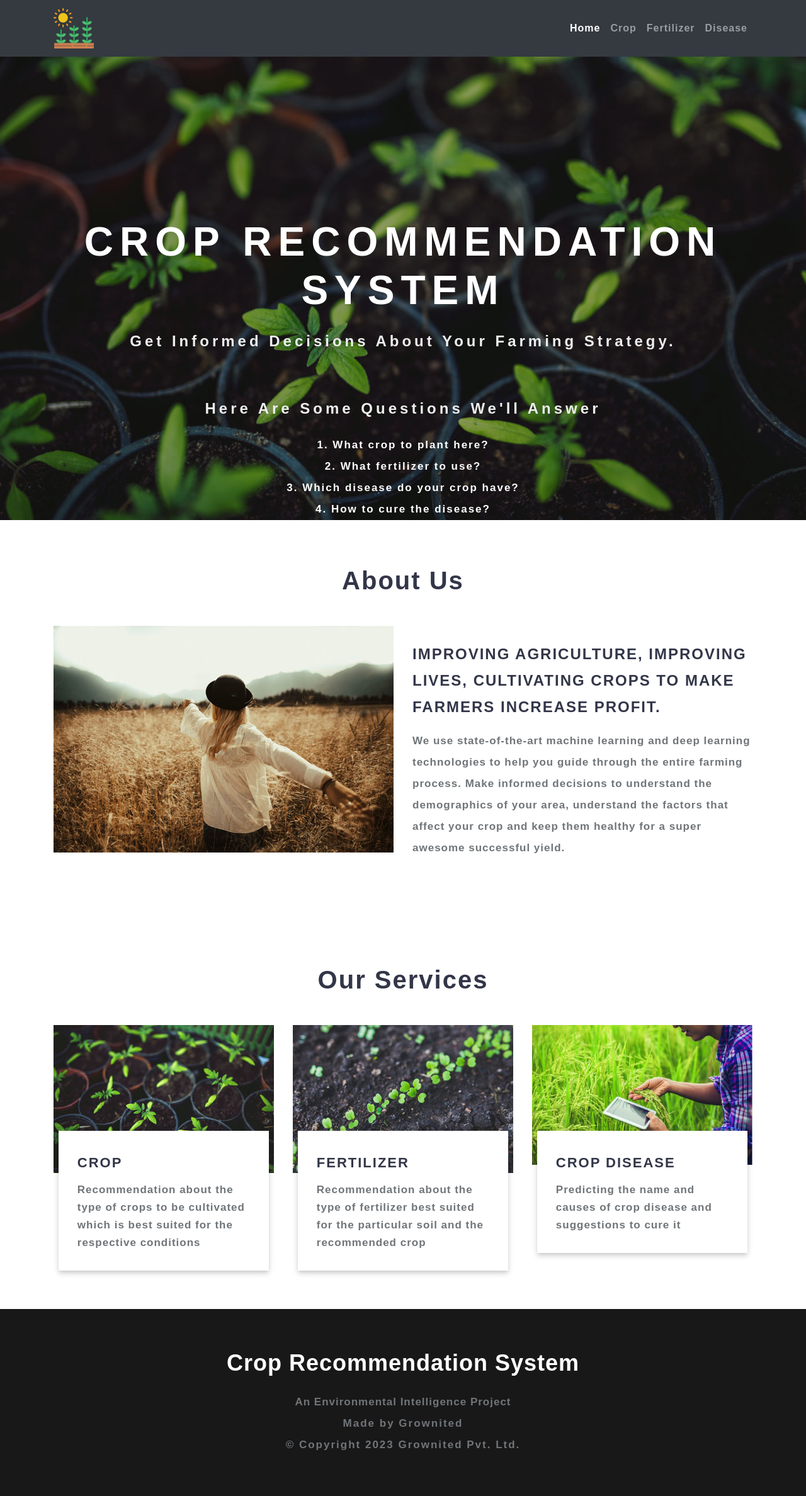
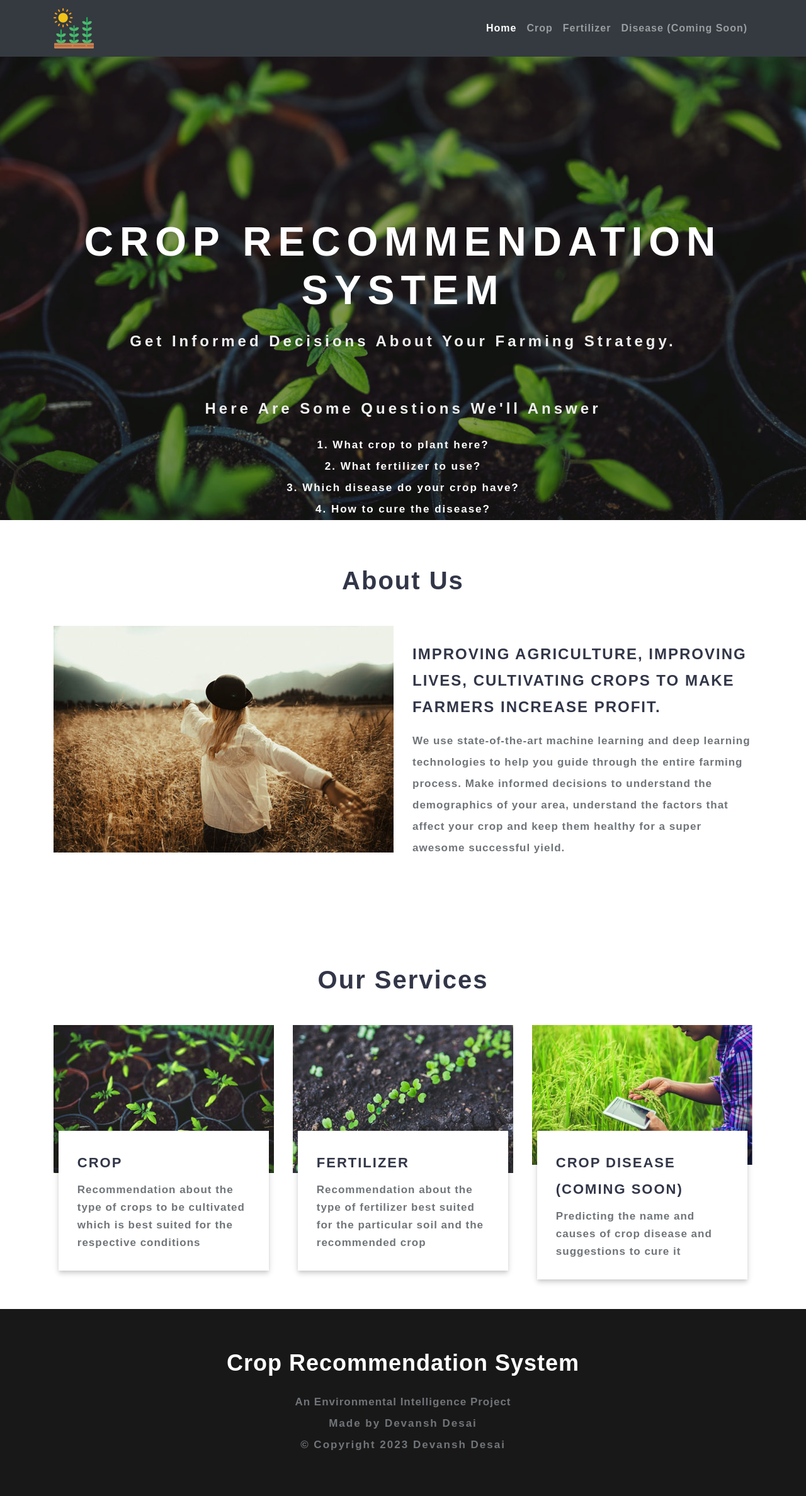
Before and after one commit to srkadia/CRS, a Flask app: page / in a window 1280 px wide. Shown: the whole page at 63% size. Run offline with Flask 2, Linux system fonts and the light colour scheme; parts of the project's set-up code (start-up, migrations or seed data) failed here and were passed over; some libraries are stand-ins or nearby versions; some web fonts are replaced.

Commit message:
final commit

```diff
--- a/app/templates/index.html
+++ b/app/templates/index.html
@@ -80,9 +80,9 @@
 				<img src="{{ url_for('static', filename='images/s4.jpg') }}" class="img-fluid" alt="">
 
 				<!-- <img src="images/s4.jpg" class="img-fliud" alt="" /> -->
-				<a href="{{ url_for('disease_prediction') }}">
+				<a href="#">
 					<div class="blog-info">
-						<h4>Crop Disease</h4>
+						<h4>Crop Disease (Coming Soon)</h4>
 						<p class="mt-2">Predicting the name and causes of crop disease and suggestions to cure it</p>
 					</div>
 				</a>
--- a/app/templates/layout.html
+++ b/app/templates/layout.html
@@ -178,7 +178,7 @@ Smartphone Compatible web template, free webdesigns for Nokia, Samsung, LG, Sony
 						<a class="nav-link" href="{{ url_for('fertilizer_recommendation') }}">Fertilizer</a>
 					</li>
 					<li class="nav-item">
-						<a class="nav-link" href="{{ url_for('disease_prediction') }}">Disease</a>
+						<a class="nav-link" href="#">Disease (Coming Soon)</a>
 					</li>
 				</ul>
 			</div>
@@ -214,8 +214,8 @@ Smartphone Compatible web template, free webdesigns for Nokia, Samsung, LG, Sony
 				<p class="text-da">An Environmental Intelligence Project<br> </p>
 			</div>
 			<p class="homelogo">
-			<p>Made by Grownited</p>
-			<p>&copy; Copyright 2023 Grownited Pvt. Ltd.</p>
+			<p>Made by Devansh Desai</p>
+			<p>&copy; Copyright 2023 Devansh Desai</p>
 
 		</div>
 	</footer>
```
